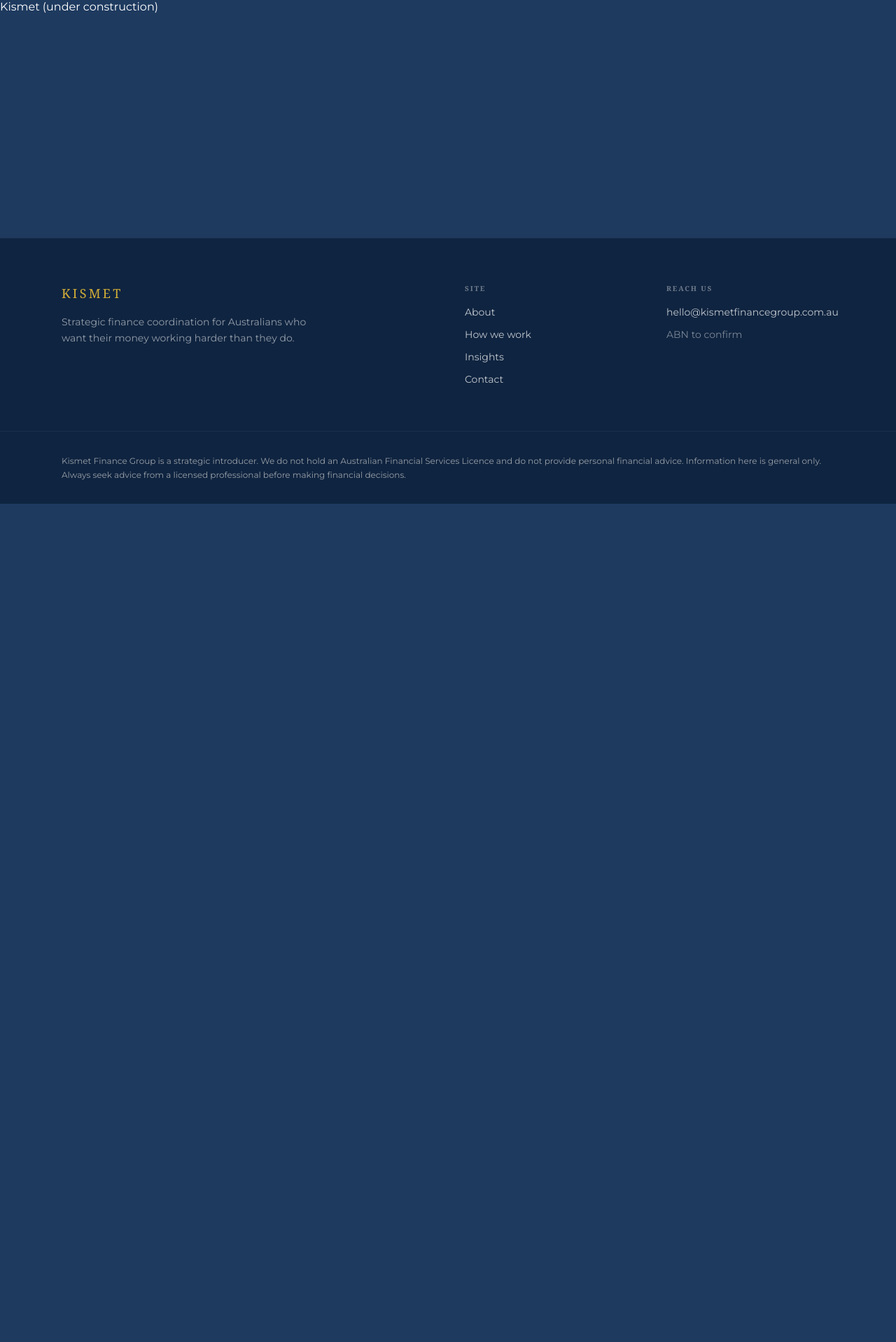
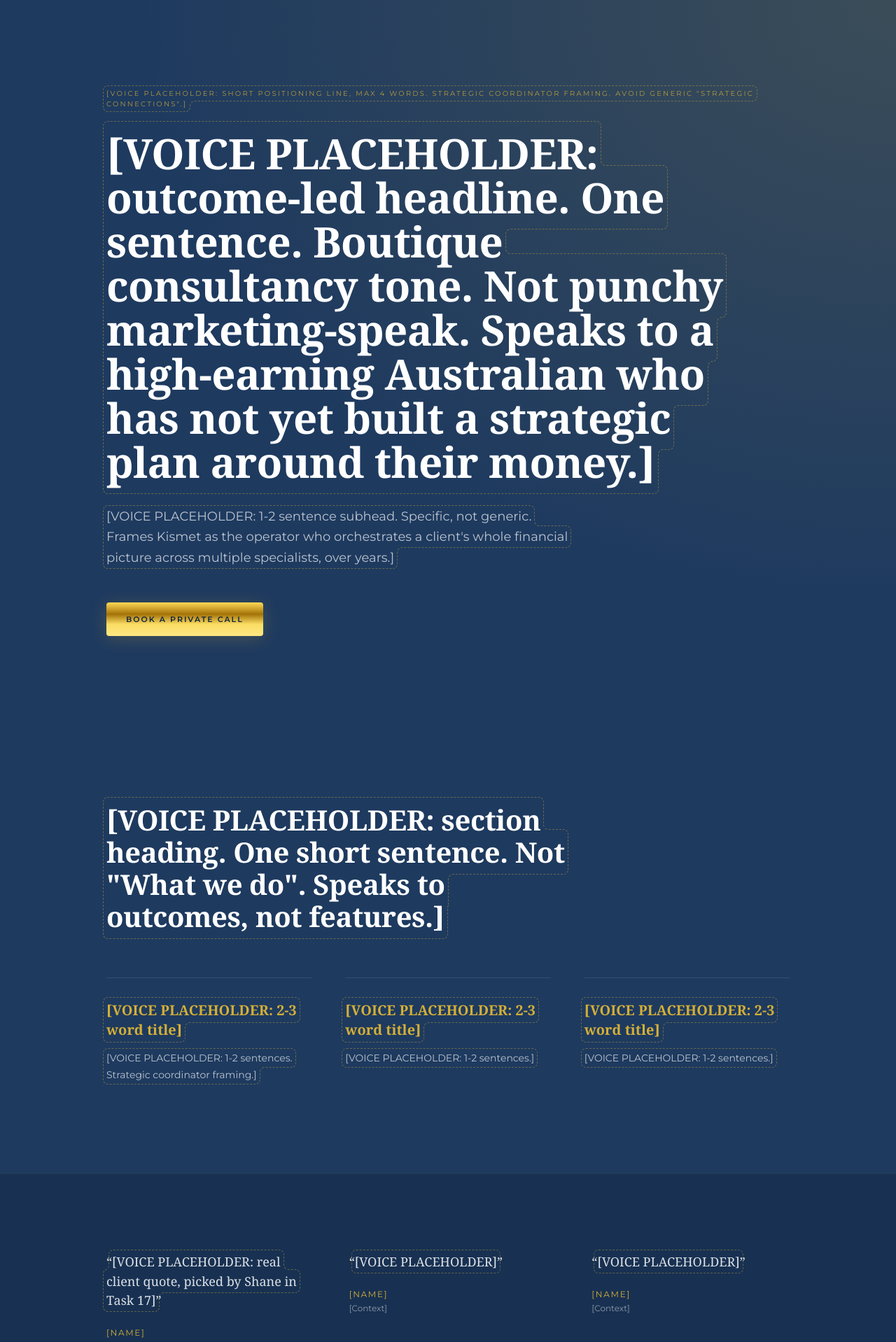
Before and after one commit to ktg-one/kismet, a Next.js app: page / in a window 1280 px wide. Shown: the part 80-1998 px from the top of the page at 70% size. Before the commit the page ends 800 px from the top, so only its background shows below. Built offline with nearby package versions, Linux system fonts and the light colour scheme.

Commit message:
feat: home page with Hero, ValueCardRow, TestimonialBlock (StatBar component reserved)

```diff
--- a/app/globals.css
+++ b/app/globals.css
@@ -17,3 +17,9 @@ h1, h2, h3, h4 {
   font-family: var(--kismet-font-primary);
   font-weight: var(--kismet-font-primary-weight);
 }
+
+.placeholder-copy {
+  outline: 1px dashed rgba(212, 175, 55, 0.4);
+  outline-offset: 4px;
+  border-radius: 2px;
+}
--- a/app/page.tsx
+++ b/app/page.tsx
@@ -1,3 +1,65 @@
+import { Hero } from "@/components/Hero";
+import { ValueCardRow } from "@/components/ValueCardRow";
+import { TestimonialBlock } from "@/components/TestimonialBlock";
+
 export default function Home() {
-  return <main>Kismet (under construction)</main>;
+  return (
+    <>
+      <Hero
+        eyebrow={<span className="placeholder-copy">[VOICE PLACEHOLDER: short positioning line, max 4 words. Strategic coordinator framing. Avoid generic "Strategic Connections".]</span>}
+        headline={
+          <span className="placeholder-copy">
+            [VOICE PLACEHOLDER: outcome-led headline. One sentence. Boutique consultancy tone. Not punchy marketing-speak. Speaks to a high-earning Australian who has not yet built a strategic plan around their money.]
+          </span>
+        }
+        sub={
+          <span className="placeholder-copy">
+            [VOICE PLACEHOLDER: 1-2 sentence subhead. Specific, not generic. Frames Kismet as the operator who orchestrates a client's whole financial picture across multiple specialists, over years.]
+          </span>
+        }
+        ctaLabel="Book a private call"
+        ctaHref="/contact"
+      />
+      <ValueCardRow
+        heading={
+          <span className="placeholder-copy">
+            [VOICE PLACEHOLDER: section heading. One short sentence. Not "What we do". Speaks to outcomes, not features.]
+          </span>
+        }
+        cards={[
+          {
+            title: <span className="placeholder-copy">[VOICE PLACEHOLDER: 2-3 word title]</span>,
+            body: <span className="placeholder-copy">[VOICE PLACEHOLDER: 1-2 sentences. Strategic coordinator framing.]</span>,
+          },
+          {
+            title: <span className="placeholder-copy">[VOICE PLACEHOLDER: 2-3 word title]</span>,
+            body: <span className="placeholder-copy">[VOICE PLACEHOLDER: 1-2 sentences.]</span>,
+          },
+          {
+            title: <span className="placeholder-copy">[VOICE PLACEHOLDER: 2-3 word title]</span>,
+            body: <span className="placeholder-copy">[VOICE PLACEHOLDER: 1-2 sentences.]</span>,
+          },
+        ]}
+      />
+      <TestimonialBlock
+        items={[
+          {
+            quote: <span className="placeholder-copy">[VOICE PLACEHOLDER: real client quote, picked by Shane in Task 17]</span>,
+            name: "[Name]",
+            context: "[Context]",
+          },
+          {
+            quote: <span className="placeholder-copy">[VOICE PLACEHOLDER]</span>,
+            name: "[Name]",
+            context: "[Context]",
+          },
+          {
+            quote: <span className="placeholder-copy">[VOICE PLACEHOLDER]</span>,
+            name: "[Name]",
+            context: "[Context]",
+          },
+        ]}
+      />
+    </>
+  );
 }
--- /dev/null
+++ b/components/Hero.tsx
@@ -0,0 +1,39 @@
+import Link from "next/link";
+
+interface HeroProps {
+  eyebrow: React.ReactNode;
+  headline: React.ReactNode;
+  sub: React.ReactNode;
+  ctaLabel: string;
+  ctaHref: string;
+}
+
+export function Hero({ eyebrow, headline, sub, ctaLabel, ctaHref }: HeroProps) {
+  return (
+    <section className="relative overflow-hidden">
+      <div
+        aria-hidden
+        className="absolute inset-0 pointer-events-none bg-[radial-gradient(ellipse_at_top_right,rgba(212,175,55,0.16),transparent_60%)]"
+      />
+      <div className="relative mx-auto max-w-5xl px-6 pt-24 md:pt-32 pb-20 md:pb-28">
+        <div className="text-[10px] uppercase tracking-[0.22em] text-gold/80 mb-8">
+          {eyebrow}
+        </div>
+        <h1 className="font-serif text-[2.25rem] md:text-[3.75rem] leading-[1.05] tracking-[-0.01em] max-w-4xl">
+          {headline}
+        </h1>
+        <div className="mt-8 text-base md:text-lg text-white/70 max-w-2xl leading-[1.65]">
+          {sub}
+        </div>
+        <div className="mt-12">
+          <Link
+            href={ctaHref}
+            className="inline-flex items-center text-[11px] uppercase tracking-[0.18em] font-semibold px-7 py-4 rounded-sm bg-gold-gradient text-navy-deep shadow-[0_4px_24px_rgba(212,175,55,0.22)] hover:shadow-[0_6px_28px_rgba(212,175,55,0.38)] transition-shadow"
+          >
+            {ctaLabel}
+          </Link>
+        </div>
+      </div>
+    </section>
+  );
+}
--- /dev/null
+++ b/components/StatBar.tsx
@@ -0,0 +1,16 @@
+interface Stat { value: string; label: string; }
+
+export function StatBar({ stats }: { stats: Stat[] }) {
+  return (
+    <section className="border-y border-white/10 bg-navy-deep/40">
+      <div className="mx-auto max-w-5xl px-6 py-12 grid grid-cols-1 md:grid-cols-3 gap-10">
+        {stats.map((s) => (
+          <div key={s.label}>
+            <div className="font-serif text-[2rem] md:text-[2.5rem] text-gold leading-none">{s.value}</div>
+            <div className="mt-2 text-xs uppercase tracking-[0.14em] text-white/55">{s.label}</div>
+          </div>
+        ))}
+      </div>
+    </section>
+  );
+}
--- /dev/null
+++ b/components/TestimonialBlock.tsx
@@ -0,0 +1,21 @@
+interface Testimonial { quote: React.ReactNode; name: string; context: string; }
+
+export function TestimonialBlock({ items }: { items: Testimonial[] }) {
+  return (
+    <section className="border-t border-white/5 bg-navy-deep/40">
+      <div className="mx-auto max-w-5xl px-6 py-24 md:py-28 grid gap-12 md:gap-16 md:grid-cols-3">
+        {items.map((t, i) => (
+          <figure key={i} className="space-y-6">
+            <blockquote className="font-serif text-lg leading-[1.55] text-white/85">
+              &ldquo;{t.quote}&rdquo;
+            </blockquote>
+            <figcaption className="text-xs uppercase tracking-[0.14em]">
+              <div className="text-gold">{t.name}</div>
+              <div className="text-white/50 mt-1 normal-case tracking-normal">{t.context}</div>
+            </figcaption>
+          </figure>
+        ))}
+      </div>
+    </section>
+  );
+}
--- /dev/null
+++ b/components/ValueCardRow.tsx
@@ -0,0 +1,19 @@
+interface Card { title: React.ReactNode; body: React.ReactNode; }
+
+export function ValueCardRow({ heading, cards }: { heading: React.ReactNode; cards: Card[] }) {
+  return (
+    <section className="mx-auto max-w-5xl px-6 py-24 md:py-32">
+      <h2 className="font-serif text-[1.75rem] md:text-[2.5rem] leading-[1.15] tracking-[-0.01em] mb-16 max-w-2xl">
+        {heading}
+      </h2>
+      <div className="grid gap-8 md:gap-12 md:grid-cols-3">
+        {cards.map((c, i) => (
+          <div key={i} className="border-t border-white/10 pt-8">
+            <h3 className="font-serif text-xl text-gold mb-4 leading-snug">{c.title}</h3>
+            <p className="text-sm text-white/70 leading-[1.7]">{c.body}</p>
+          </div>
+        ))}
+      </div>
+    </section>
+  );
+}
```
